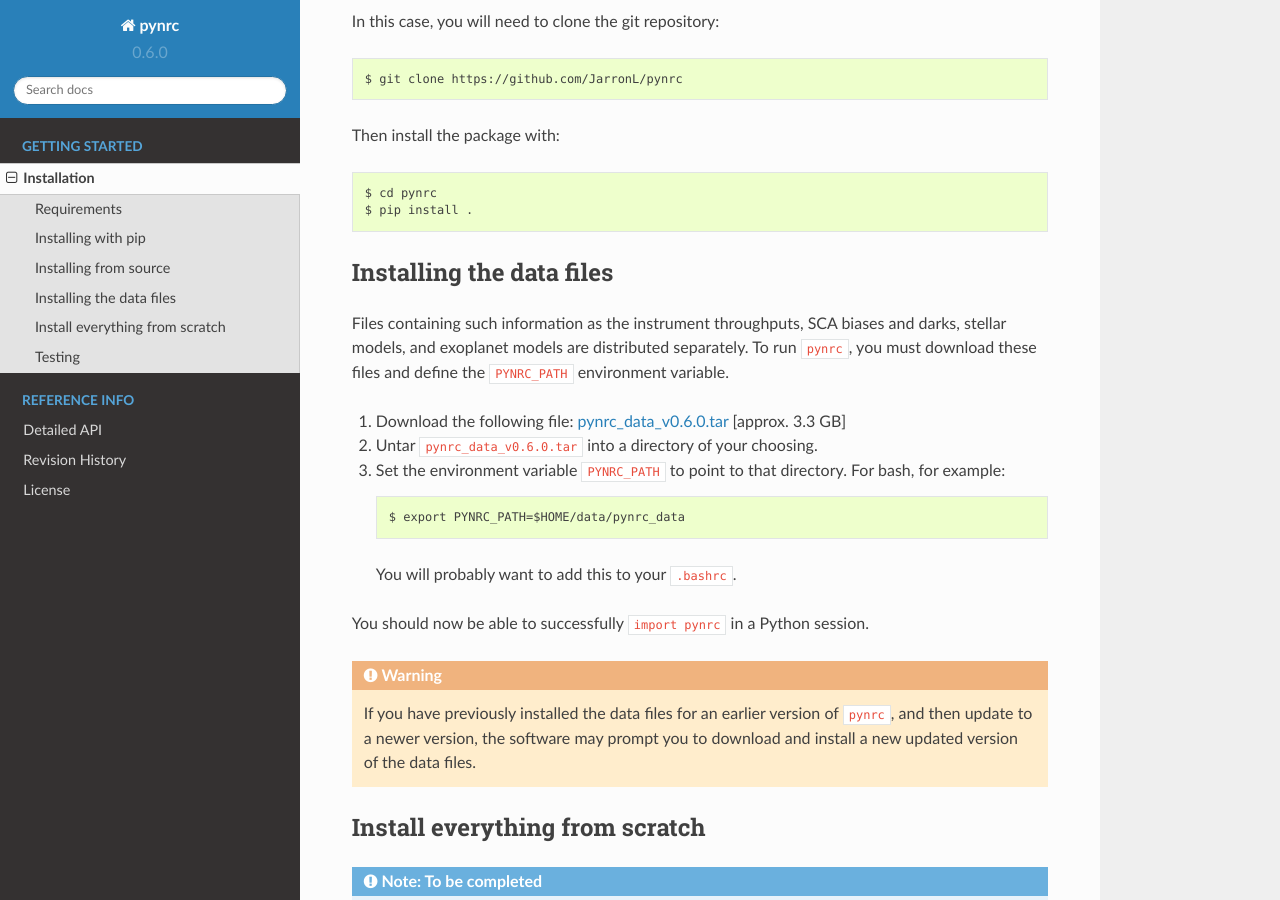
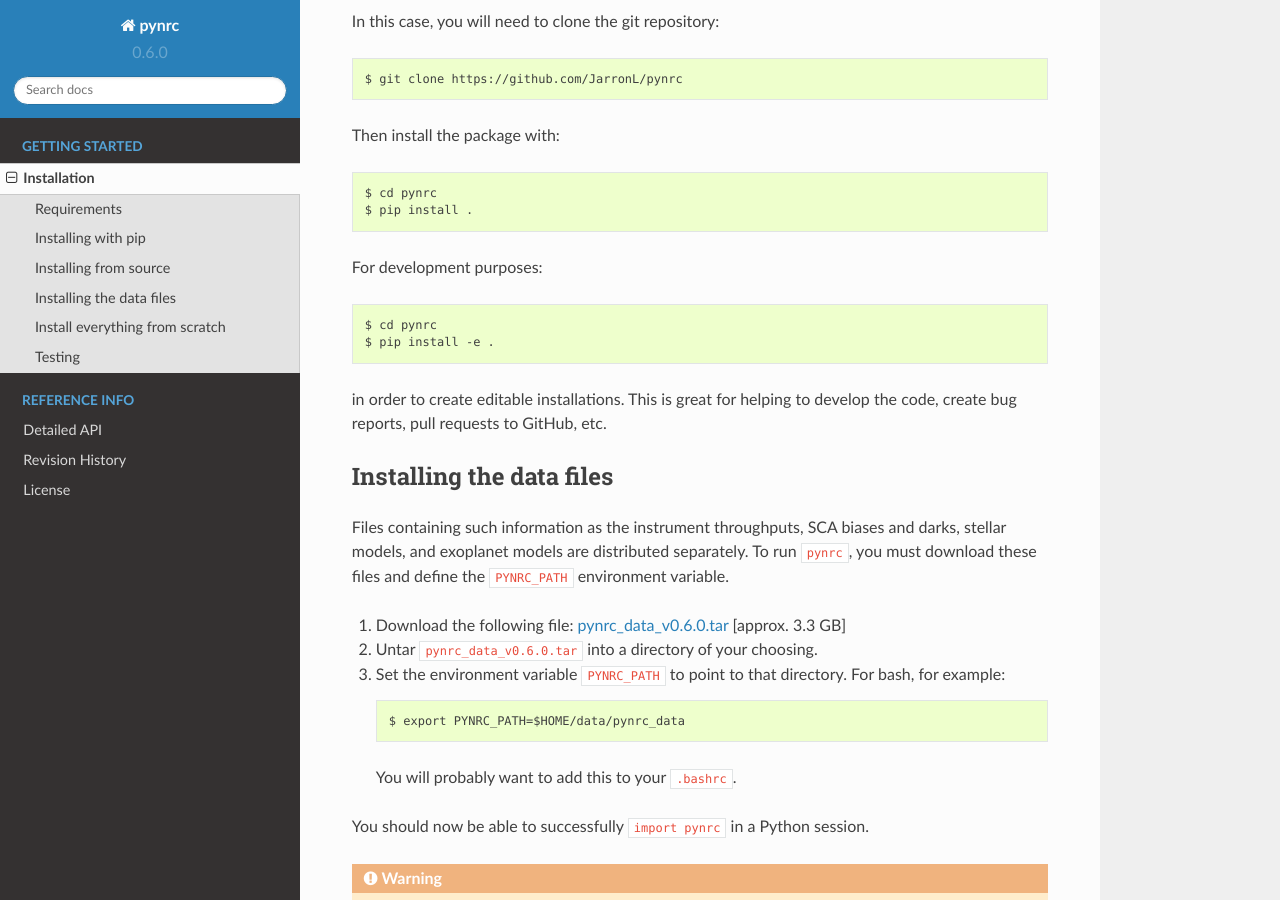
Before and after one commit to JarronL/pynrc, a Sphinx documentation site: the page built from docs/installation.rst, in a window 1280 px wide and 900 px high, scrolled down 825 px. Built offline with Sphinx 7.4.7 and the Read the Docs theme 2.0.0, drawn with Linux system fonts in a browser that asks for light colours.

Commit message:
pip install -e

```diff
--- a/docs/installation.rst
+++ b/docs/installation.rst
@@ -31,8 +31,10 @@ Installing with pip
     You still must download and install the data files,
     as :ref:`described below <data_install>`.
 
+
 Installing from source
 ----------------------
+
 To get the most up to date version of ``pynrc``, install directly
 from source, though stability is not guarenteed. The
 `development version <https://github.com/JarronL/pynrc>`_
@@ -47,7 +49,13 @@ Then install the package with::
     $ cd pynrc
     $ pip install .
 
-.. $ python setup.py install
+For development purposes::
+
+    $ cd pynrc
+    $ pip install -e .
+
+in order to create editable installations. This is great for helping
+to develop the code, create bug reports, pull requests to GitHub, etc.
 
 
 .. _data_install:
```
